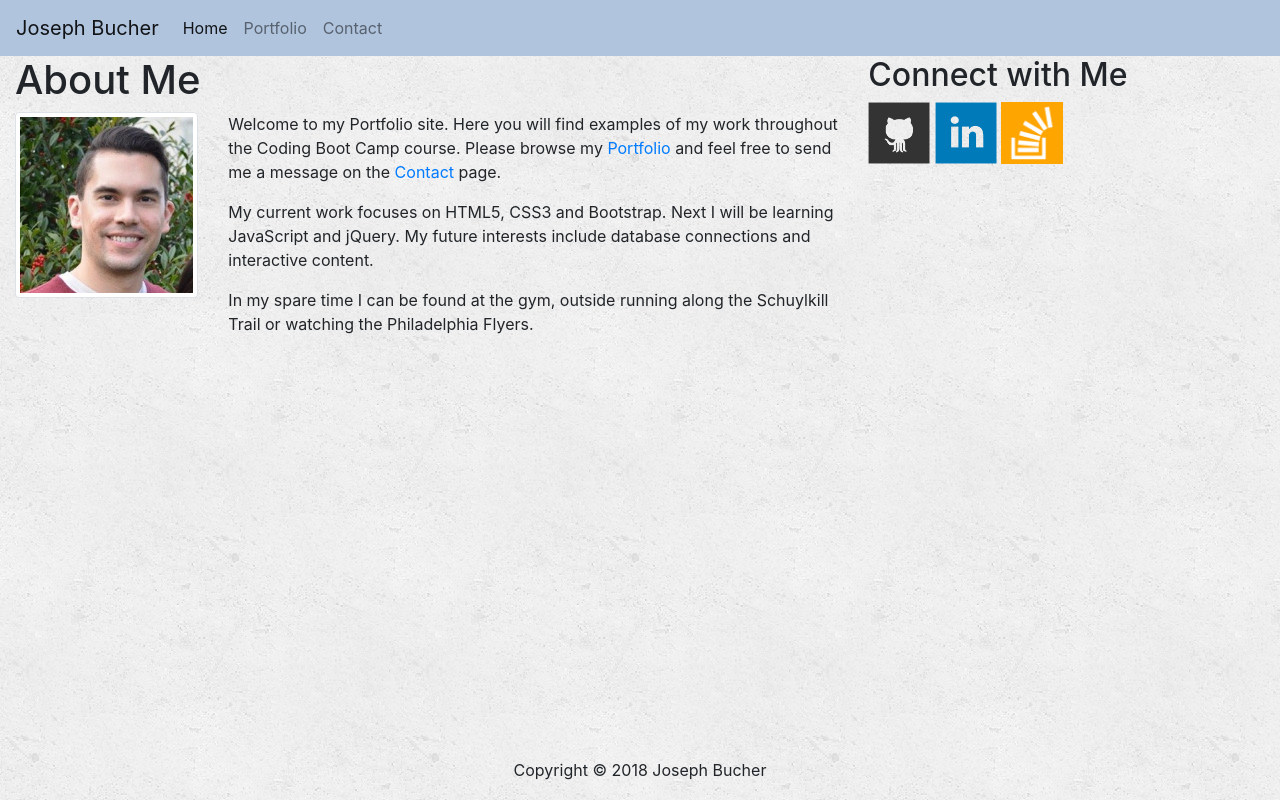
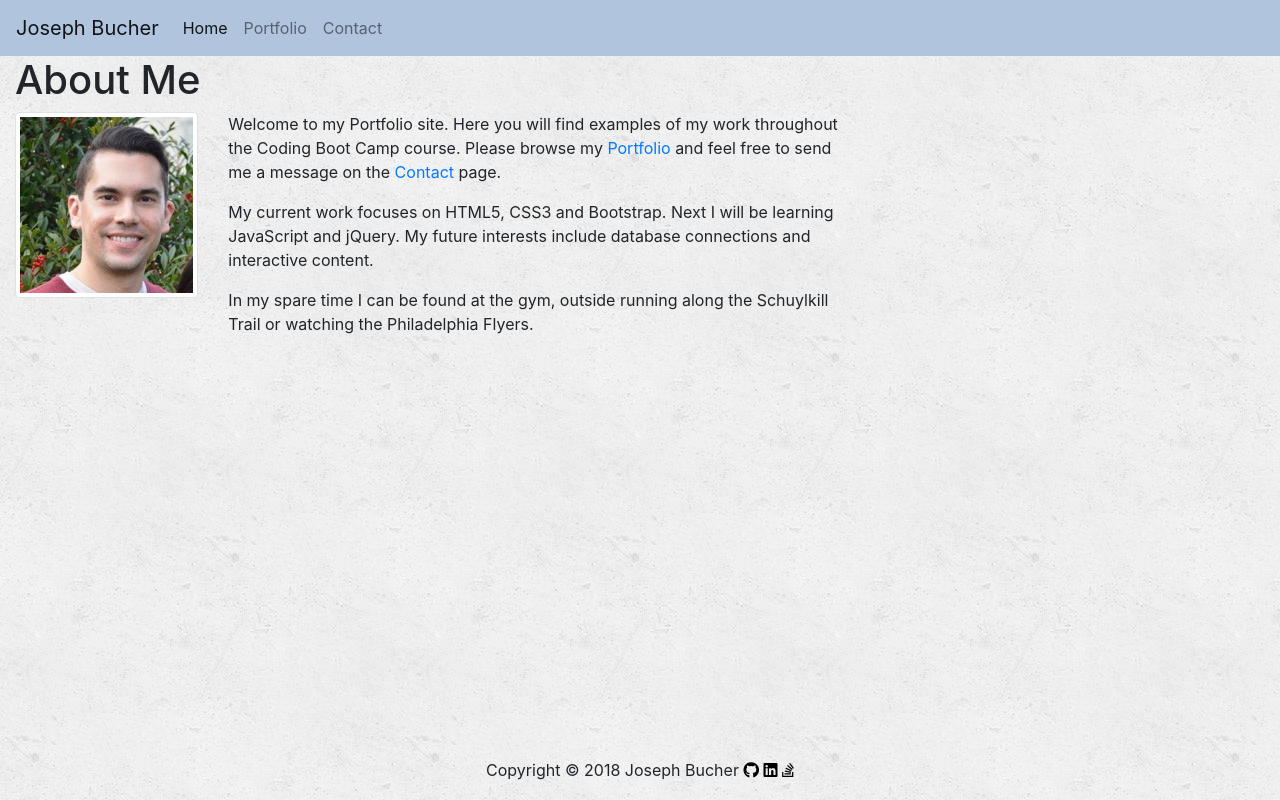
Before and after one commit to Joseph526/Joseph526.github.io, a plain HTML site: page index.html in a window 1280 px wide. Drawn offline with nearby package versions, Linux system fonts and the light colour scheme.

Commit message:
Social icons in footer

```diff
--- a/assets/css/style.css
+++ b/assets/css/style.css
@@ -82,3 +82,7 @@ a.link-bio {
     text-align: center;
     /* border-top: 10px solid lightsteelblue; */
 }
+
+.icon {
+    color: black;
+}
--- a/index.html
+++ b/index.html
@@ -6,6 +6,7 @@
     <title>Joseph Bucher Portfolio</title>
     <!-- Bootstrap CSS -->
     <link rel="stylesheet" href="https://stackpath.bootstrapcdn.com/bootstrap/4.1.0/css/bootstrap.min.css" integrity="sha384-9gVQ4dYFwwWSjIDZnLEWnxCjeSWFphJiwGPXr1jddIhOegiu1FwO5qRGvFXOdJZ4" crossorigin="anonymous">
+    <link rel="stylesheet" href="https://use.fontawesome.com/releases/v5.0.13/css/all.css" integrity="sha384-DNOHZ68U8hZfKXOrtjWvjxusGo9WQnrNx2sqG0tfsghAvtVlRW3tvkXWZh58N9jp" crossorigin="anonymous">
     <link rel="stylesheet" type="text/css" href="assets/css/style.css">
 </head>
 <body>
@@ -51,7 +52,7 @@
                 </div>
             </div>
 
-            <div class="col-md-4">
+            <!-- <div class="col-md-4">
                 <div class="panel panel-default">
                     <div class="panel-heading">
                         <h2 class="panel-title">Connect with Me</h2>
@@ -62,12 +63,21 @@
                         <a href="https://www.stackoverflow.com"><img src="assets/images/stackoverflow-128.png" class="social img-responsive" alt="Stack Overflow"></a>
                     </div>
                 </div>
-            </div>
+            </div> -->
         </div>
         <div class="row">
             <div class="col-md-12 footer">
                 <footer>
                     Copyright &copy; 2018 Joseph Bucher
+                    <a href="https://github.com/Joseph526" target="_blank">
+                        <i class="fab fa-github icon"></i>
+                    </a>
+                    <a href="https://www.linkedin.com/in/joseph-b-2396ab4" target="_blank">
+                        <i class="fab fa-linkedin icon"></i>
+                    </a>
+                    <a href="https://www.stackoverflow.com" target="_blank">
+                        <i class="fab fa-stack-overflow icon"></i>
+                    </a>
                 </footer>
             </div>
         </div>
```
